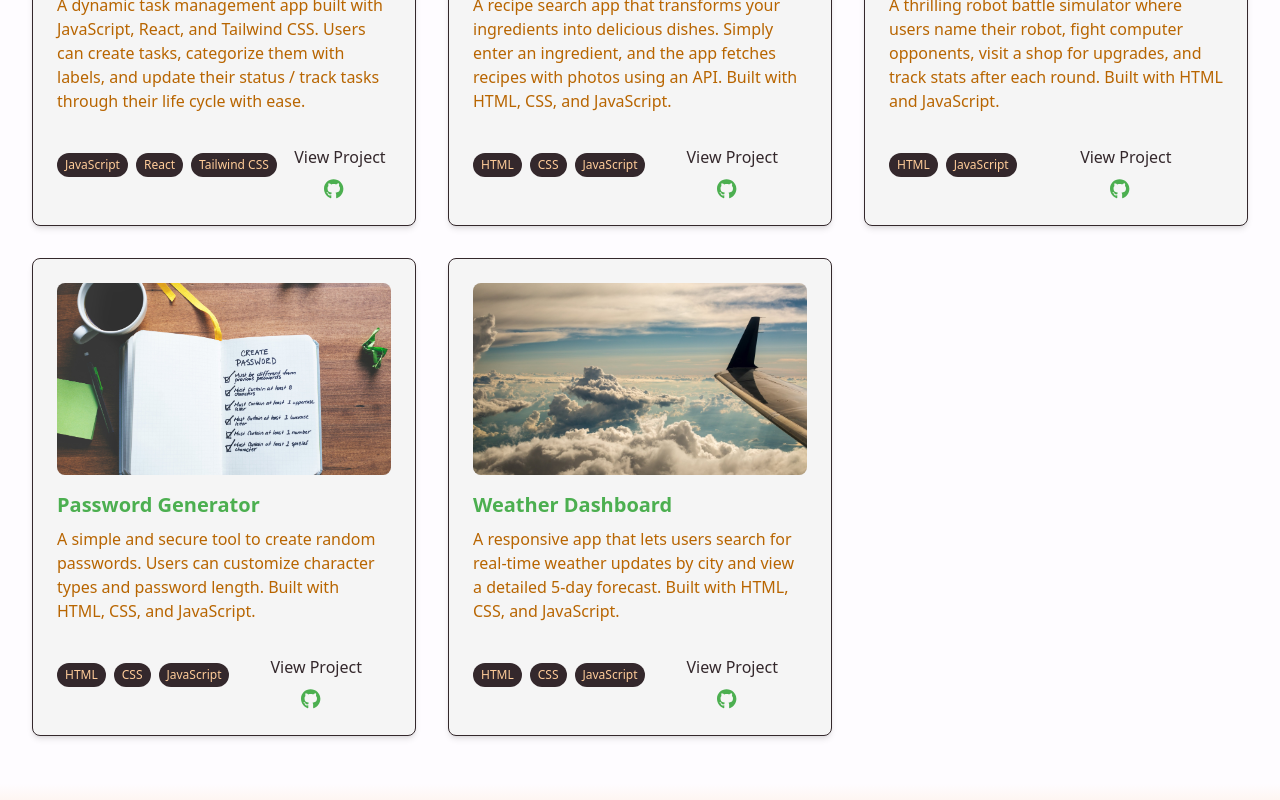
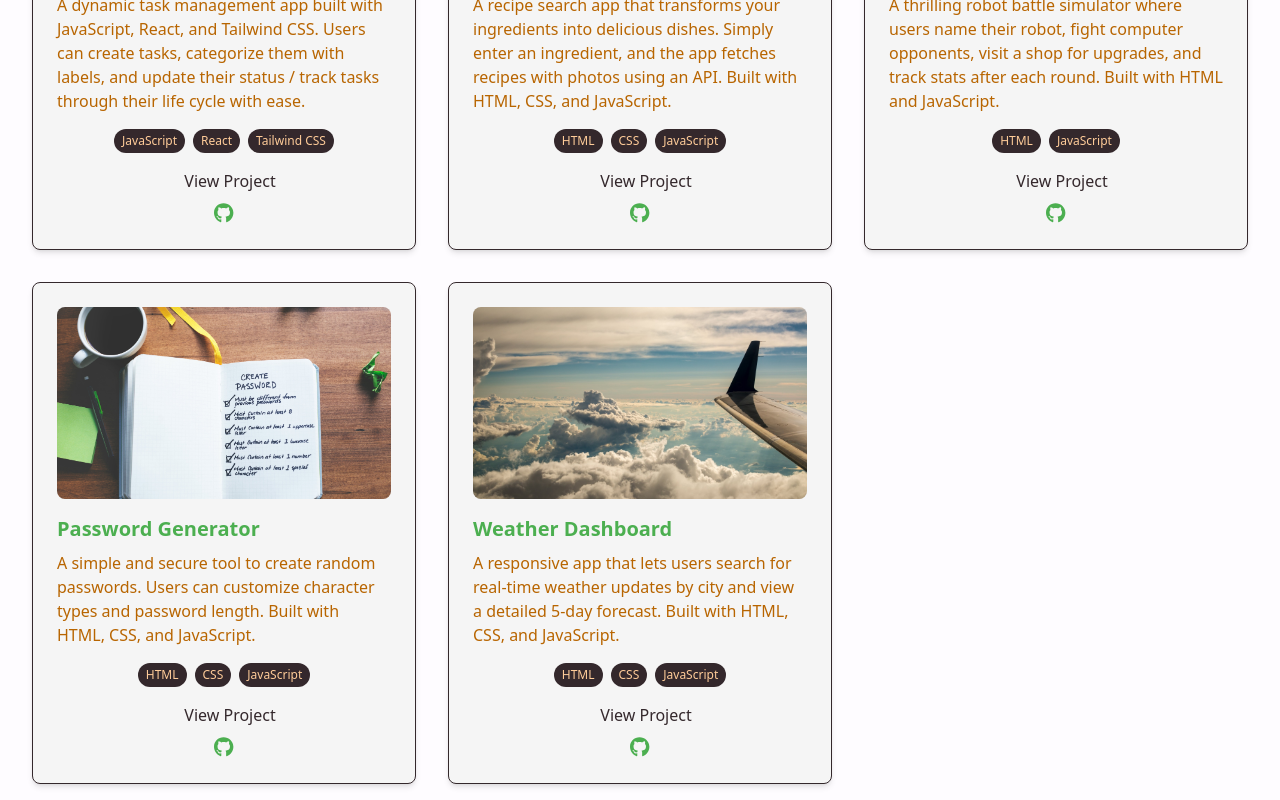
Before and after one commit to Tthompson8416/tanesiacodes, a React (Vite) app: page / in a window 1280 px wide. Shown: the part 1660-2460 px from the top of the page. Built offline with nearby package versions, Linux system fonts and the light colour scheme.

Commit message:
Flex-col added to tech stacks and project links

```diff
--- a/src/components/ProjectsSection.jsx
+++ b/src/components/ProjectsSection.jsx
@@ -22,7 +22,7 @@ const ProjectsSection = ({ projects }) => {
               // Framer Motion settings
         initial={{ opacity: 0, y: 50 }} // Start hidden and slightly below
         whileInView={{ opacity: 1, y: 0 }} // Fade in and slide into position when in view
-        transition={{ duration: 0.8, delay: index * 0.2 }} // Animation duration and stagger effect
+        transition={{ duration: 1.3, delay: index * 0.4 }} // Animation duration and stagger effect
         viewport={{ once: true }} // Trigger animation only once
           >
             <img
@@ -34,7 +34,7 @@ const ProjectsSection = ({ projects }) => {
               {project.title}
             </h3>
             <p className="text-custom-subtext mb-4">{project.description}</p>
-            <div className="flex justify-between items-center">
+            <div className="flex justify-between items-center flex-col">
               <div className="flex space-x-2">
                 {project.techStack.map((tech, i) => (
                   <span
@@ -55,6 +55,7 @@ const ProjectsSection = ({ projects }) => {
                 </a>
 
                 {project.githubLink && (
+
                   <a
                     href={project.githubLink}
                     target="_blank"
```
